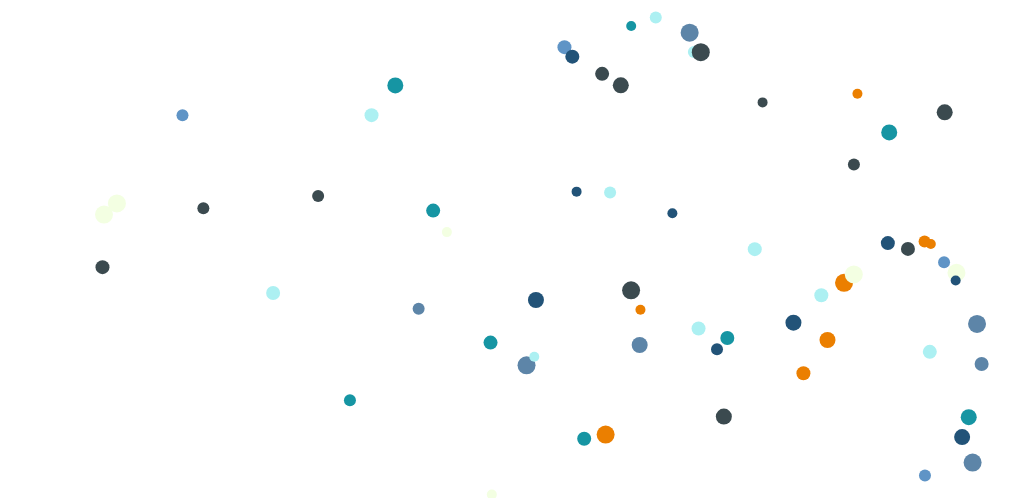
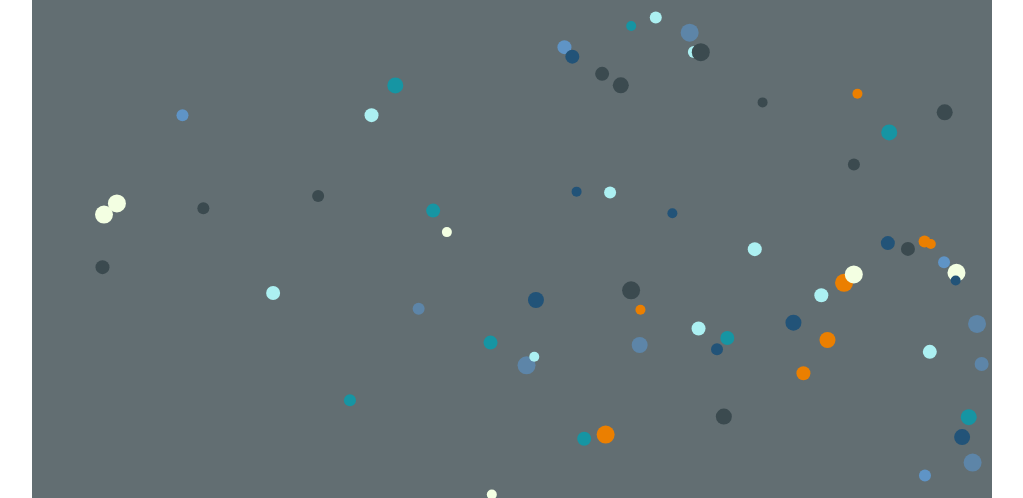
Before and after one commit to ahmedofali/BubbleJS, a plain HTML site: page demo/index.html in a window 1280 px wide. Shown: the part 302-800 px from the top of the page, without its empty margins (128-1151 px from the left). Drawn offline with nearby package versions, Linux system fonts and the light colour scheme.

Commit message:
remove misspelling

```diff
--- a/demo/style.css
+++ b/demo/style.css
@@ -6,7 +6,7 @@ BODY {
 }
 
 .wrapper{
-    background-: rgba(59,74,79,.8);
+    background: rgba(59,74,79,.8);
 }
 
 canvas {
```
